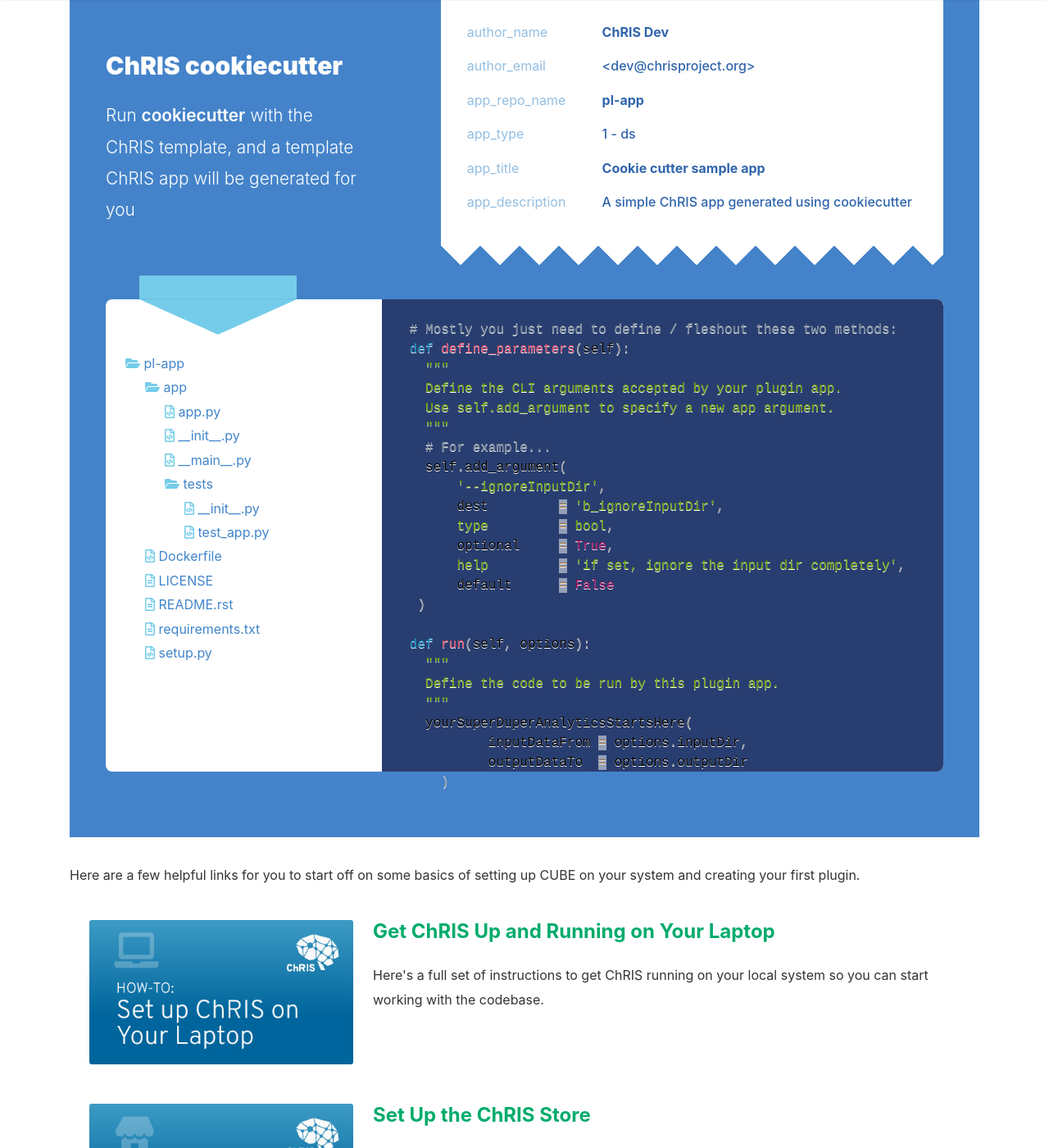
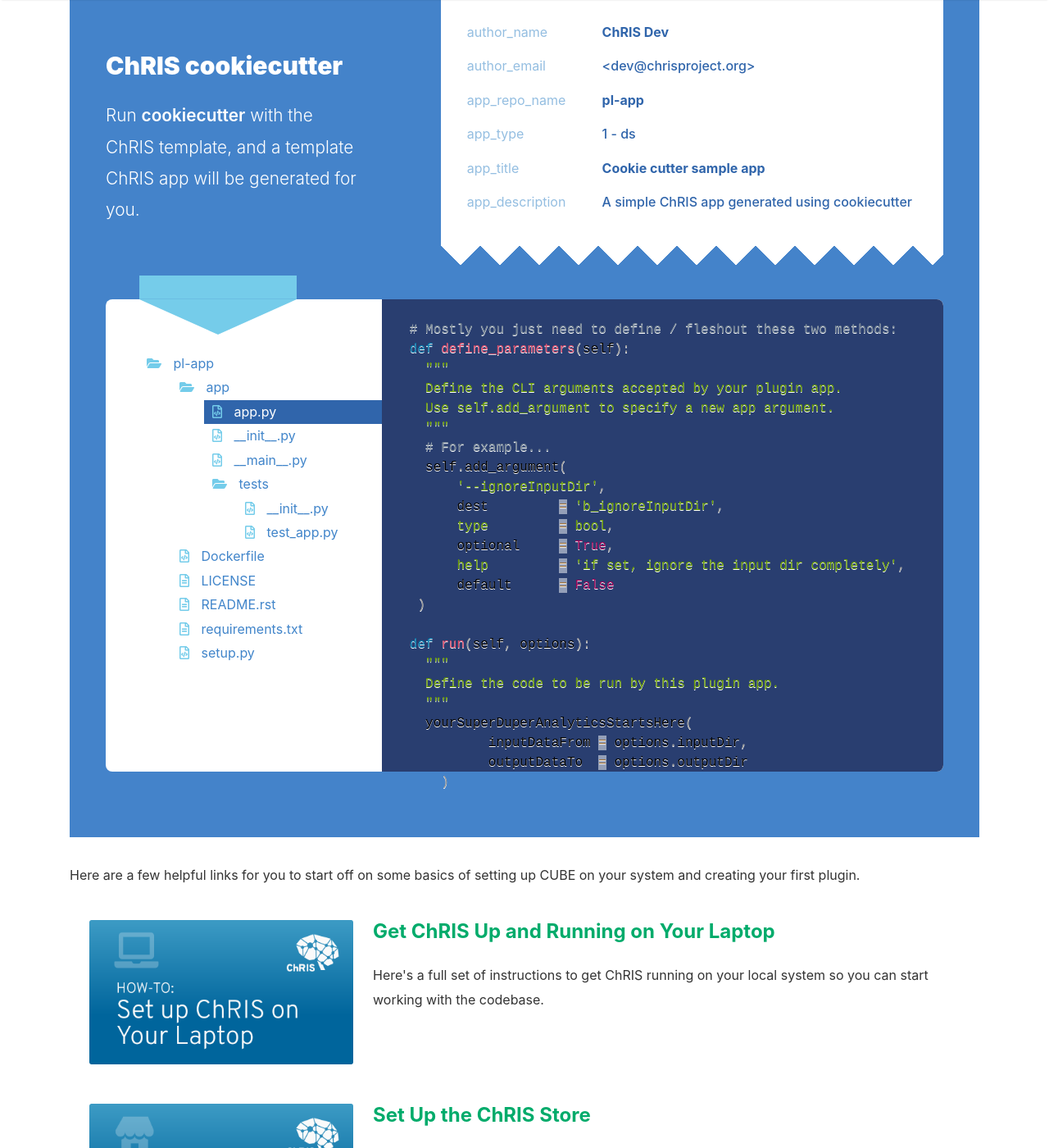
Before and after one commit to FNNDSC/website-old, a Jekyll site: the page built from _pages/for-devs.md, in a window 1280 px wide and 1400 px high, scrolled down 394 px. Shown: the whole window at 82% size. Built offline with Jekyll 4.4.1, drawn with Linux system fonts in a browser that asks for light colours; nearby versions of some CDN libraries; some web fonts are replaced; a style sheet for code colours, icons or effects is not loaded.

Commit message:
adding file highlight for cookiecutter nav in dev jumbo

```diff
--- a/_pages/for-devs.md
+++ b/_pages/for-devs.md
@@ -11,7 +11,7 @@
     <div>
       <!-- <img src="/assets/images/icons/optimized-for-dev-monitor.svg" alt="Setup icon" /> -->
       <h5>ChRIS cookiecutter</h5>
-      <p>Run <b>cookiecutter</b> with the ChRIS template, and a template ChRIS app will be generated for you</p>
+      <p>Run <b>cookiecutter</b> with the ChRIS template, and a template ChRIS app will be generated for you.</p>
     </div>
     <div class="info-div">
       <ul class="labels">
@@ -40,7 +40,7 @@
 		  <ul>
 			  <li><i class="fas fa-folder-open"></i> app
 		        <ul>
-		          <li><i class="far fa-file-code"></i> app.py</li>
+		          <li class="active"><i class="far fa-file-code"></i> app.py</li>
 		          <li><i class="far fa-file-code"></i> __init__.py</li>
 		          <li><i class="far fa-file-code"></i> __main__.py</li>
 		          <li><i class="fas fa-folder-open"></i> tests
--- a/assets/css/for-devs.css
+++ b/assets/css/for-devs.css
@@ -106,13 +106,20 @@
     padding-top: 4rem; }
     .editor aside.nav ul {
       color: black;
-      list-style-type: none; }
+      list-style-type: none;
+      margin-left: -1rem;
+      width: 100%;
+      margin: 0px !important; }
     .editor aside.nav li {
-      color: #4185ca !important; }
+      color: #4185ca !important;
+      width: 100%; }
       .editor aside.nav li i {
-        color: #74ccea !important; }
-    .editor aside.nav ul {
-      margin-left: -1rem; }
+        color: #74ccea !important;
+        padding-left: 10px;
+        padding-right: 10px; }
+      .editor aside.nav li .active {
+        color: white !important;
+        background-color: #3065ab; }
   .editor main.main-editor {
     flex-grow: 1;
     border-radius: 0.5rem;
--- a/assets/css/for-devs.scss
+++ b/assets/css/for-devs.scss
@@ -152,18 +152,26 @@
     ul {
       color: black;
       list-style-type: none;
+      margin-left: -1rem;
+      width: 100%;
+      margin: 0px !important;
     }
 
     li {
       color: #4185ca !important;
+      width: 100%;
 
       i {
         color: #74ccea !important;
+        padding-left: 10px;
+        padding-right: 10px;
+      }
+
+      .active {
+        color: white !important;
+        background-color: #3065ab;
       }
     }
-ul {
-  margin-left: -1rem;
-}
   }
 
   main.main-editor {
```
